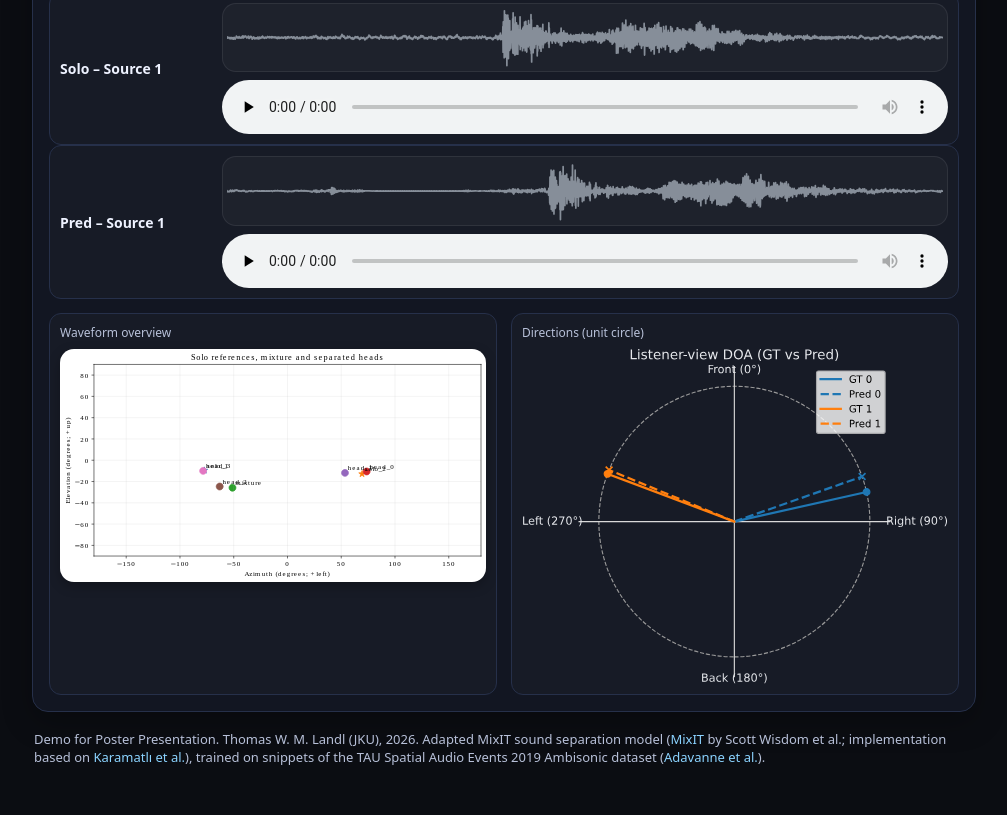
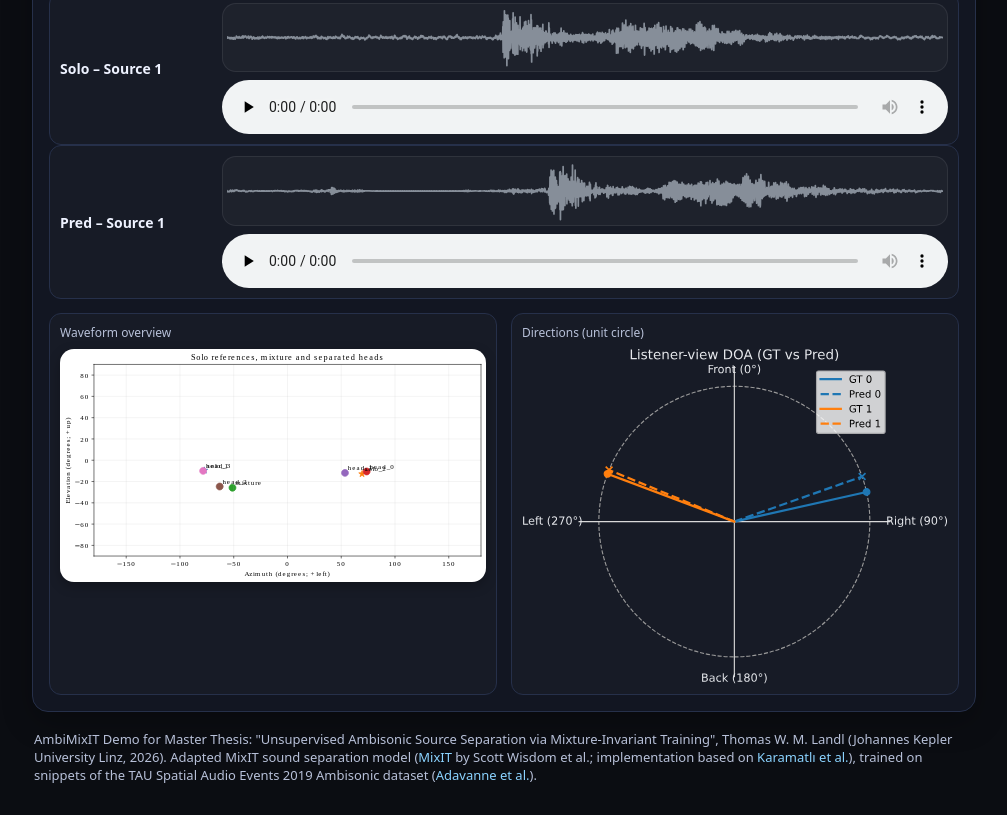
Before and after one commit to TGravel/foa-mixit-demo, a plain HTML site: page index.html in a window 1280 px wide. Shown: the part 9898-10713 px from the top of the page, without its empty margins (136-1143 px from the left). Drawn offline with Linux system fonts and the light colour scheme.

Commit message:
Update index.html

```diff
--- a/index.html
+++ b/index.html
@@ -500,7 +500,7 @@
 
     <footer class="footer">
       <p>
-Demo for Poster Presentation. Thomas W. M. Landl (JKU), 2026.
+AmbiMixIT Demo for Master Thesis: "Unsupervised Ambisonic Source Separation via Mixture-Invariant Training", Thomas W. M. Landl (Johannes Kepler University Linz, 2026).
 Adapted MixIT sound separation model
 (<a href="https://proceedings.neurips.cc/paper_files/paper/2020/file/28538c394c36e4d5ea8ff5ad60562a93-Paper.pdf">MixIT</a> by Scott Wisdom et al.;
 implementation based on
```
